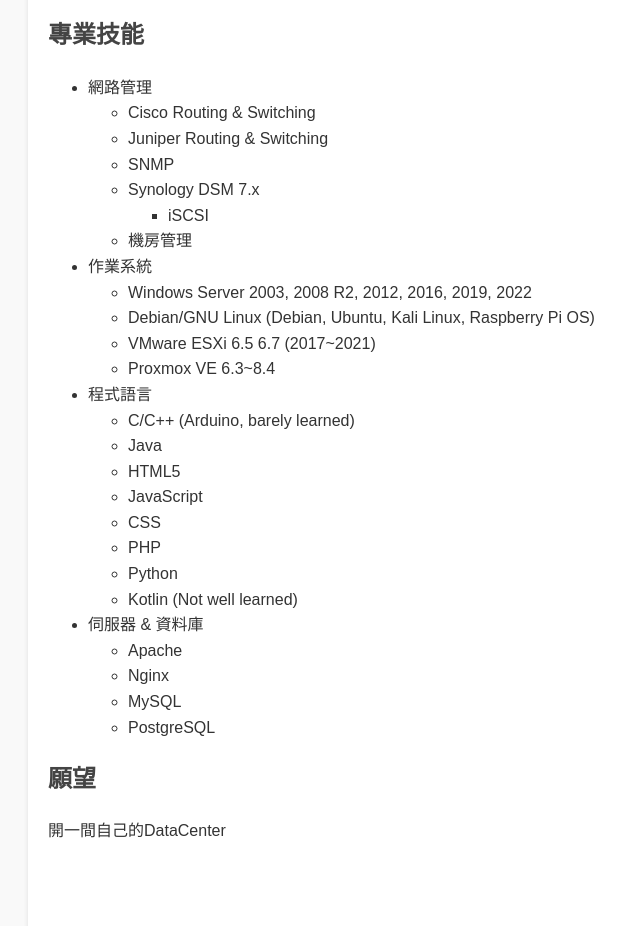
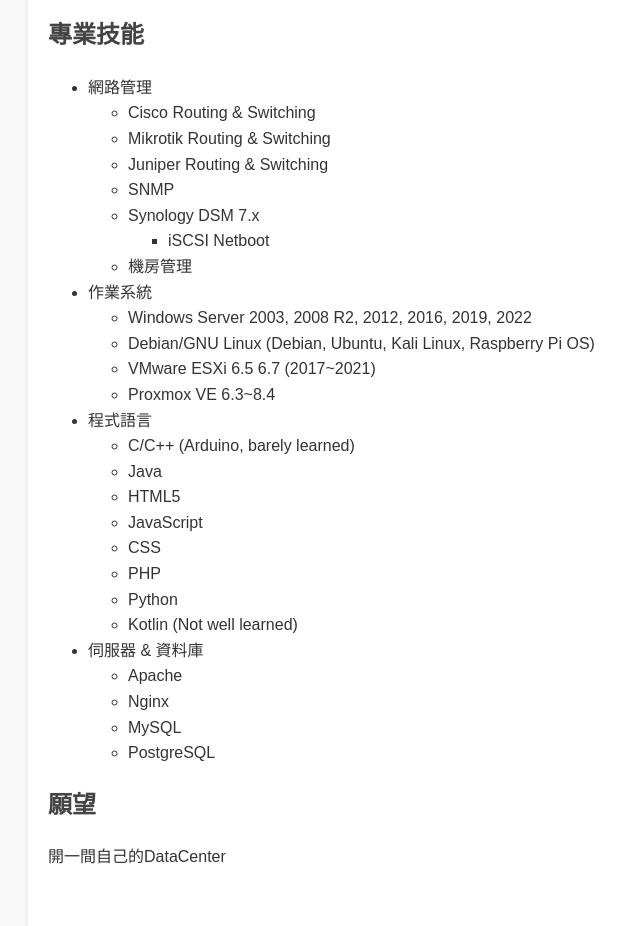
Before and after one commit to brian31405/brian31405.github.io, a plain HTML site: page about/index.html in a window 1280 px wide. Shown: the part 3009-3935 px from the top of the page, without its empty margins (192-832 px from the left). Drawn offline with Linux system fonts and the light colour scheme.

Commit message:
Add Mikrotik Exp

```diff
--- a/about/index.html
+++ b/about/index.html
@@ -300,11 +300,12 @@
             <li>網路管理
                 <ul>
                     <li>Cisco Routing & Switching</li>
+                    <li>Mikrotik Routing & Switching</li>
                     <li>Juniper Routing & Switching</li>
                     <li>SNMP</li>
                     <li>Synology DSM 7.x
                         <ul>
-                            <li>iSCSI</li>
+                            <li>iSCSI Netboot</li>
                         </ul>
                     </li>
                     <li>機房管理</li>
```
